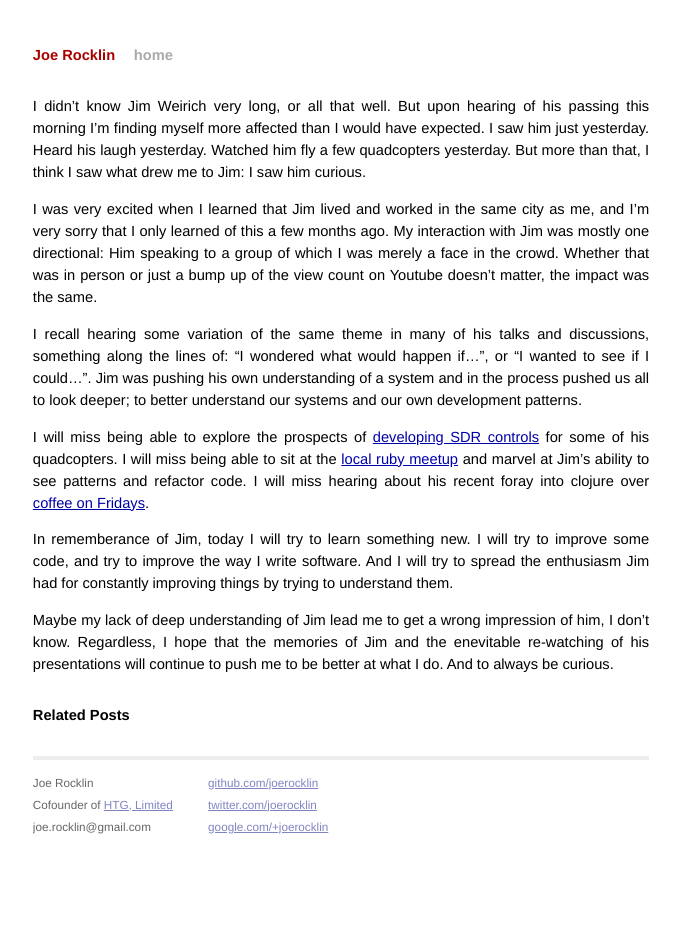
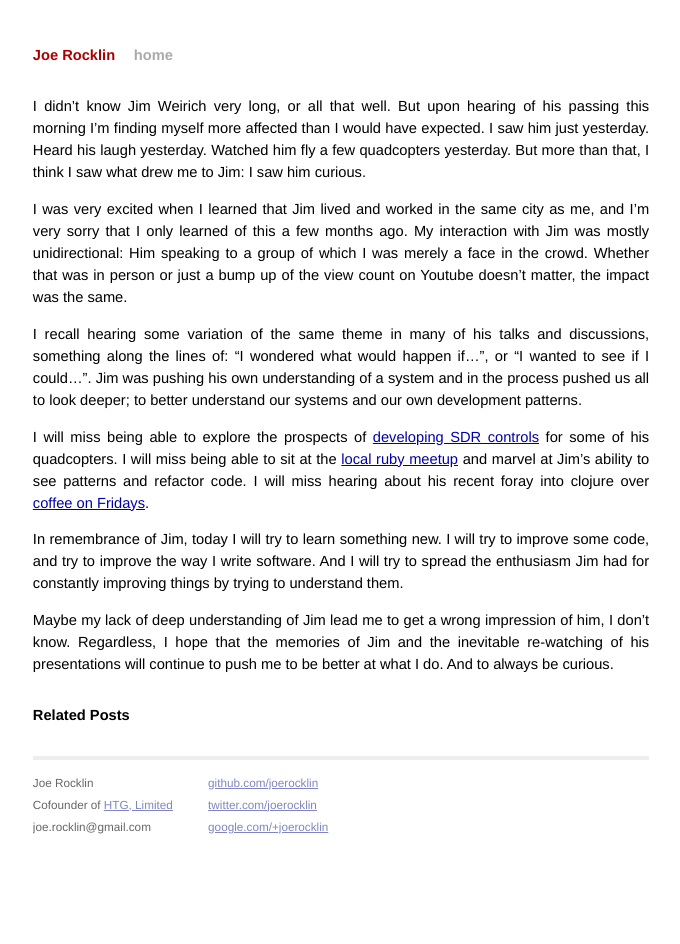
Before and after one commit to joerocklin/joerocklin.github.io, a Jekyll site: the page built from _posts/2014-02-20-Remembering-Jim-Weirich.md, in a window 1280 px wide. Shown: the whole page, without its empty margins (299-979 px from the left). Built offline with Jekyll 4.4.1, drawn with Linux system fonts in a browser that asks for light colours.

Commit message:
Spell checking

```diff
--- a/_posts/2014-02-20-Remembering-Jim-Weirich.md
+++ b/_posts/2014-02-20-Remembering-Jim-Weirich.md
@@ -5,15 +5,15 @@ title: Remembering Jim Weirich
 
 I didn't know Jim Weirich very long, or all that well. But upon hearing of his passing this morning I'm finding myself more affected than I would have expected. I saw him just yesterday. Heard his laugh yesterday. Watched him fly a few quadcopters yesterday. But more than that, I think I saw what drew me to Jim: I saw him curious.
 
-I was very excited when I learned that Jim lived and worked in the same city as me, and I'm very sorry that I only learned of this a few months ago. My interaction with Jim was mostly one directional: Him speaking to a group of which I was merely a face in the crowd. Whether that was in person or just a bump up of the view count on Youtube doesn't matter, the impact was the same.
+I was very excited when I learned that Jim lived and worked in the same city as me, and I'm very sorry that I only learned of this a few months ago. My interaction with Jim was mostly unidirectional: Him speaking to a group of which I was merely a face in the crowd. Whether that was in person or just a bump up of the view count on Youtube doesn't matter, the impact was the same.
 
 I recall hearing some variation of the same theme in many of his talks and discussions, something along the lines of: "I wondered what would happen if...", or "I wanted to see if I could...". Jim was pushing his own understanding of a system and in the process pushed us all to look deeper; to better understand our systems and our own development patterns.
 
 I will miss being able to explore the prospects of [developing SDR controls][twitter quadcopter sdr] for some of his quadcopters. I will miss being able to sit at the [local ruby meetup][cincyrb] and marvel at Jim's ability to see patterns and refactor code. I will miss hearing about his recent foray into clojure over [coffee on Fridays][gaslight coffee].
 
-In rememberance of Jim, today I will try to learn something new. I will try to improve some code, and try to improve the way I write software. And I will try to spread the enthusiasm Jim had for constantly improving things by trying to understand them.
+In remembrance of Jim, today I will try to learn something new. I will try to improve some code, and try to improve the way I write software. And I will try to spread the enthusiasm Jim had for constantly improving things by trying to understand them.
 
-Maybe my lack of deep understanding of Jim lead me to get a wrong impression of him, I don't know. Regardless, I hope that the memories of Jim and the enevitable re-watching of his presentations will continue to push me to be better at what I do. And to always be curious.
+Maybe my lack of deep understanding of Jim lead me to get a wrong impression of him, I don't know. Regardless, I hope that the memories of Jim and the inevitable re-watching of his presentations will continue to push me to be better at what I do. And to always be curious.
 
 [twitter quadcopter sdr]: https://twitter.com/ferggo/status/435986387725074432
 [cincyrb]: http://cincyrb.com/
```
